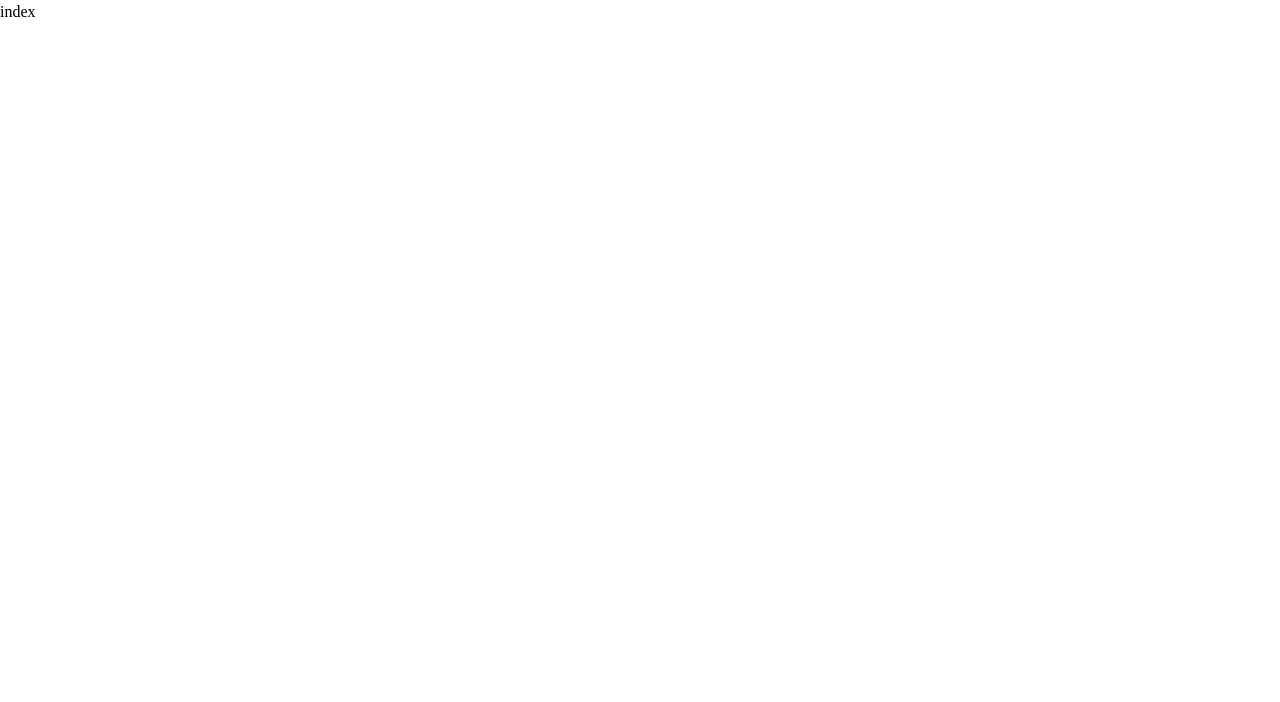
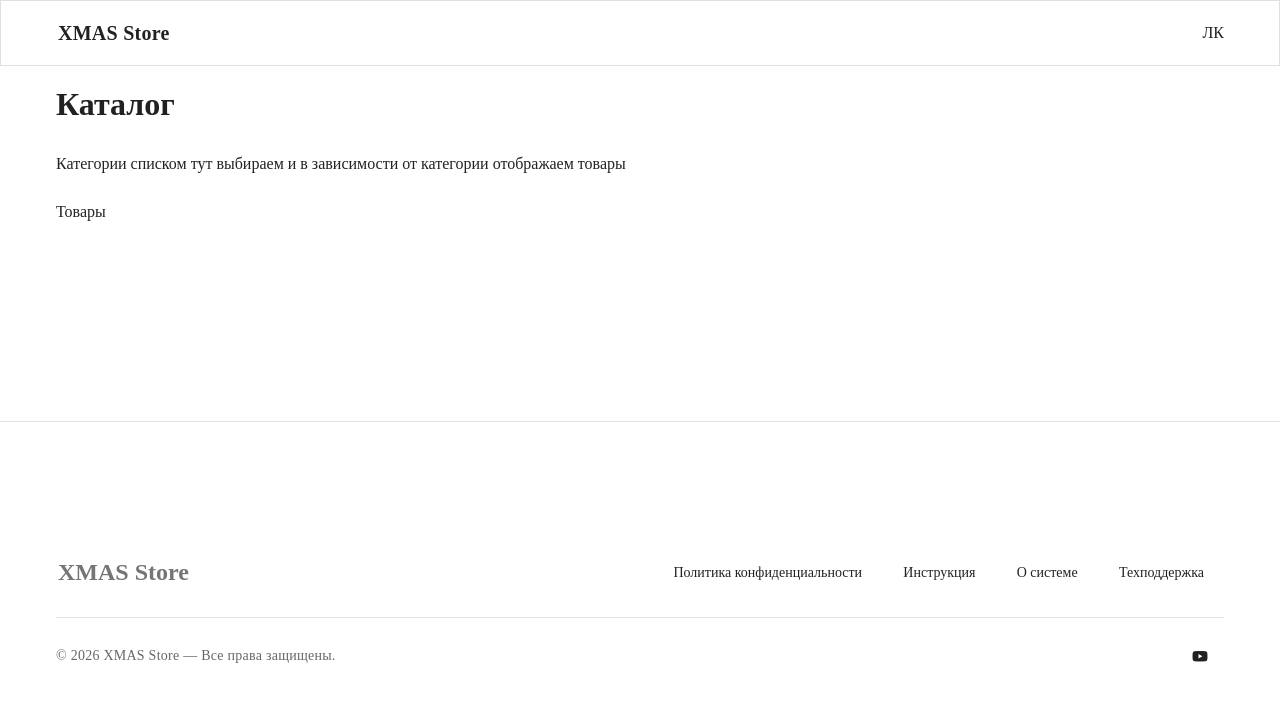
Before and after one commit to FIRETECHNO/xmas-frontend, a Nuxt app: page / in a window 1280 px wide. Shown: the top 702 px of the page. Built offline with nearby package versions, Linux system fonts and the light colour scheme.

Commit message:
add IProduct and main page template with default layout

```diff
--- /dev/null
+++ b/app/components/Footer.vue
@@ -0,0 +1,51 @@
+<script setup lang="ts">
+const currentYear = new Date().getFullYear()
+
+const footerLinks = [
+  { text: 'Политика конфиденциальности', to: '/privacy-policy' },
+  { text: 'Инструкция', to: '/guide' },
+  { text: 'О системе', to: '/about' },
+  { text: 'Техподдержка', to: '/support' },
+]
+
+const socialLinks = [
+  { icon: 'mdi-telegram', href: '#' },
+  { icon: 'mdi-vk', href: '#' },
+  { icon: 'mdi-youtube', href: '#' },
+]
+</script>
+
+<template>
+  <v-footer class="border-t-sm">
+    <v-container>
+      <v-row align="center" class="py-4">
+        <v-col cols="12" md="4" class="text-center text-md-left">
+          <NuxtLink to="/" class="text-h5 font-weight-bold text-decoration-none text-grey-darken-1">
+            XMAS Store
+          </NuxtLink>
+        </v-col>
+
+        <v-col cols="12" md="8" class="hidden-sm-and-down text-md-right">
+          <v-btn v-for="link in footerLinks" :key="link.text" :to="link.to" variant="text" class="mx-1" rounded="lg">
+            {{ link.text }}
+          </v-btn>
+        </v-col>
+      </v-row>
+
+      <v-divider class="my-2"></v-divider>
+
+      <v-row align="center" class="py-2">
+        <v-col cols="12" md="8" class="text-center text-md-left text-body-2 text-medium-emphasis">
+          © {{ currentYear }} XMAS Store — Все права защищены.
+        </v-col>
+
+        <v-col cols="12" md="4" class="text-center text-md-right">
+          <v-btn v-for="social in socialLinks" :key="social.icon" :href="social.href" target="_blank" class="mx-1" icon
+            variant="text" size="small">
+            <v-icon :icon="social.icon"></v-icon>
+          </v-btn>
+        </v-col>
+      </v-row>
+    </v-container>
+  </v-footer>
+</template>
--- a/app/layouts/default.vue
+++ b/app/layouts/default.vue
@@ -1,7 +1,53 @@
 <script setup lang="ts">
+// import { useTheme } from "vuetify"
+
+// const theme = useTheme()
+const router = useRouter()
+// const savedTheme = useCookie('theme')
+const userStore = useAuth();
+
+let drawer = ref(false);
+let dialog = ref(false);
+
+// if (['light', 'dark'].includes(String(savedTheme.value))) {
+//   theme.global.name.value = String(savedTheme.value);
+// }
+
+
+// function toggleTheme() {
+//   theme.global.name.value = theme.global.current.value.dark ? "light" : "dark"
+//   savedTheme.value = theme.global.name.value
+// }
+
+async function logOut() {
+  dialog.value = false;
+  await userStore.logout();
+}
 </script>
+
 <template>
-  <div>
-    <slot />
-  </div>
+  <v-app>
+    <v-app-bar flat border>
+      <v-container class="d-flex align-center">
+        <NuxtLink to="/" class="text-decoration-none text-high-emphasis">
+          <div class="font-weight-bold text-h6">XMAS Store</div>
+        </NuxtLink>
+
+        <v-spacer></v-spacer>
+
+        <div class="d-flex align-center">
+          ЛК
+          <!-- <v-btn icon @click="toggleTheme" title="Переключить тему">
+            <v-icon icon="mdi-theme-light-dark"></v-icon>
+          </v-btn> -->
+        </div>
+      </v-container>
+    </v-app-bar>
+
+    <v-main>
+      <slot />
+    </v-main>
+
+    <Footer />
+  </v-app>
 </template>
--- a/app/pages/index.vue
+++ b/app/pages/index.vue
@@ -1,5 +1,19 @@
 <script setup lang="ts">
 </script>
 <template>
-  index
+  <v-container>
+    <v-row>
+      <v-col cols="12">
+        <h1>Каталог</h1>
+      </v-col>
+
+      <v-col cols="12">
+        Категории списком тут выбираем и в зависимости от категории отображаем товары
+      </v-col>
+
+      <v-col cols="12">
+        Товары
+      </v-col>
+    </v-row>
+  </v-container>
 </template>
--- /dev/null
+++ b/app/types/IProduct.interface.ts
@@ -0,0 +1,16 @@
+interface IProductVariant {
+  model: string // модель одежды
+  color: string
+  size: string // размер одежды
+}
+
+export interface IProduct {
+  name: string
+  category: string
+  images: string[]
+  variants: IProductVariant[]
+}
+
+export interface IProductDb extends IProduct {
+  _id: string
+}
```
